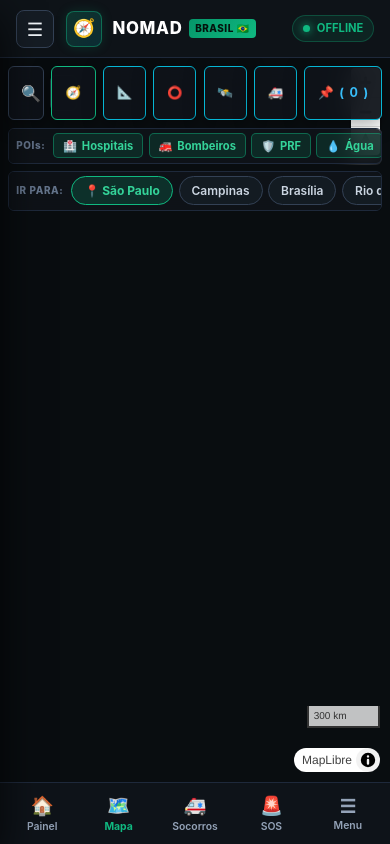
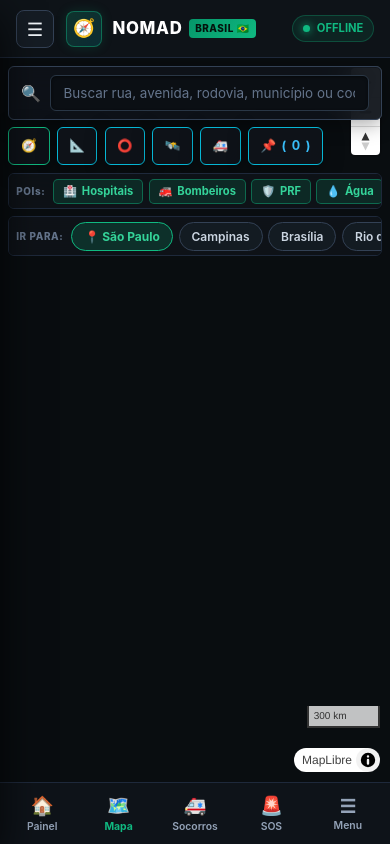
Before and after one commit to DougPomp/nomad-brasil, a plain HTML site: page app/public/index.html in a window 390 px wide. Both pictures are taken after a click on the element 195 px from the left and 520 px from the top of the page. Drawn offline with Linux system fonts and the light colour scheme; no server answers; files whose address does not match are found by name.

Commit message:
fix(ui): prevent map HUD action buttons from crushing the search input
- app/public/styles.css: widen .map-hud to 980px, enable flex-wrap on .map-search-row, enforce min-width: 240px on .map-search-box (100% width on <=768px) and consistent button height
- app/public/sw.js: bump local PWA cache to nomad-brasil-v16

```diff
--- a/app/public/styles.css
+++ b/app/public/styles.css
@@ -1095,7 +1095,7 @@ select option:checked, select option:hover {
   display: flex;
   flex-direction: column;
   gap: 0.5rem;
-  max-width: 680px;
+  max-width: 980px;
   pointer-events: none;
 }
 
@@ -1105,13 +1105,14 @@ select option:checked, select option:hover {
 
 .map-search-row {
   display: flex;
+  flex-wrap: wrap;
   gap: 0.45rem;
   align-items: stretch;
   width: 100%;
 }
 
 .map-search-box {
-  flex: 1;
+  flex: 1 1 300px;
   background: rgba(15, 20, 26, 0.94);
   backdrop-filter: blur(12px);
   border: 1px solid var(--border-light);
@@ -1121,7 +1122,8 @@ select option:checked, select option:hover {
   align-items: center;
   gap: 0.55rem;
   box-shadow: var(--shadow-card);
-  min-width: 0;
+  min-width: 240px;
+  min-height: 38px;
 }
 
 .map-search-box:focus-within {
@@ -1135,7 +1137,7 @@ select option:checked, select option:hover {
   width: 100%;
   font-size: 0.85rem;
   outline: none;
-  min-width: 0;
+  min-width: 120px;
 }
 
 .map-search-input::placeholder {
@@ -1148,7 +1150,8 @@ select option:checked, select option:hover {
   color: #34d399;
   font-weight: 700;
   font-size: 0.78rem;
-  padding: 0 0.85rem;
+  padding: 0.42rem 0.75rem;
+  min-height: 38px;
   border-radius: var(--radius-sm);
   cursor: pointer;
   white-space: nowrap;
@@ -1171,7 +1174,8 @@ select option:checked, select option:hover {
   color: #38bdf8;
   font-weight: 700;
   font-size: 0.78rem;
-  padding: 0 0.8rem;
+  padding: 0.42rem 0.72rem;
+  min-height: 38px;
   border-radius: var(--radius-sm);
   cursor: pointer;
   white-space: nowrap;
@@ -2063,6 +2067,10 @@ select option:checked, select option:hover {
     right: 0.5rem;
     max-width: none;
   }
+  .map-search-box {
+    flex: 1 1 100%;
+    min-width: 0;
+  }
   .btn-toggle-routes span.btn-text-hide-sm,
   .btn-toggle-wpts span.btn-text-hide-sm {
     display: none;
--- a/app/public/sw.js
+++ b/app/public/sw.js
@@ -1,4 +1,4 @@
-const CACHE_NAME = 'nomad-brasil-v15';
+const CACHE_NAME = 'nomad-brasil-v16';
 const OFFLINE_URLS = [
   '/',
   '/index.html',
```
